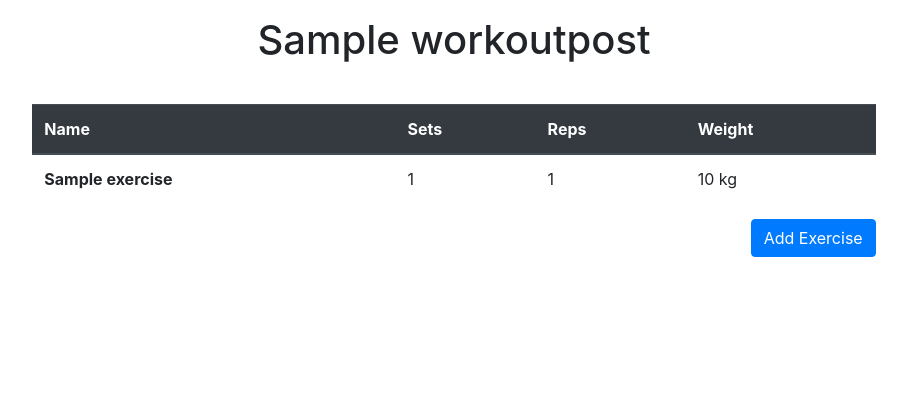
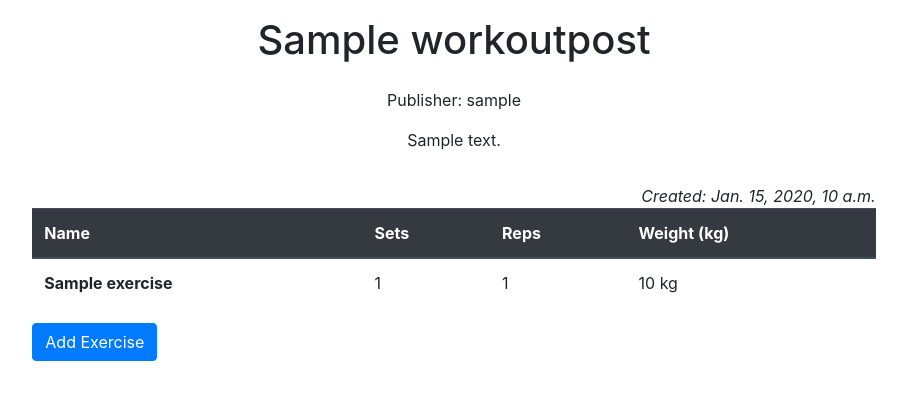
Before and after one commit to MattDunks94/django-workout-p4, a Django app: a page that uses templates/workout_detail.html in a window 1280 px wide. Shown: the part 72-472 px from the top of the page, without its empty margins (186-1093 px from the left). Run offline with Django 3.2, Linux system fonts and the light colour scheme; tables that the repository leaves empty hold one stand-in row (values such as "Sample post"); some libraries are stand-ins or nearby versions.

Commit message:
added template language, workout post author, excerpt and a button that looks for user authentication

```diff
--- a/templates/workout_detail.html
+++ b/templates/workout_detail.html
@@ -1,17 +1,23 @@
 {% extends "base.html" %}
 
 {% block content %}
-
-<h1 class="text-center py-3">{{ workout.title }}</h1>
+<div class="row text-center m-auto">
+    <div class="col-12">
+        <h1 class="text-center py-3">{{ workout.title }}</h1>
+        <p>Publisher: {{ workout.author }}</p>
+        <p class="text-center">{{ workout.excerpt }}</p>
+    </div>
+</div>
 <div class="row">
     <div class="col-md-8 m-auto py-3">
+        <em><span class="float-right">Created: {{ workout.created_on }}</span></em>
         <table class="table">
             <thead class="thead-dark">
                 <tr>
                     <th scope="col">Name</th>
                     <th scope="col">Sets</th>
                     <th scope="col">Reps</th>
-                    <th scope="col">Weight</th>
+                    <th scope="col">Weight (kg)</th>
                 </tr>
             </thead>
             <tbody>
@@ -32,9 +38,15 @@
                 {% endfor %}
             </tbody>
         </table>
+        {% if user.is_authenticated %}
         <a href="#">
             <button type="button" class="btn btn-primary float-right">Add Exercise</button>
         </a>
+        {% else %}
+        <button type="button" class="btn btn-primary" data-container="body" data-toggle="popover" data-placement="bottom" data-content="To add or edit exercises, please">
+            Add Exercise
+        </button>
+        {% endif %}
     </div>
 </div>
 {% endblock %}
```
